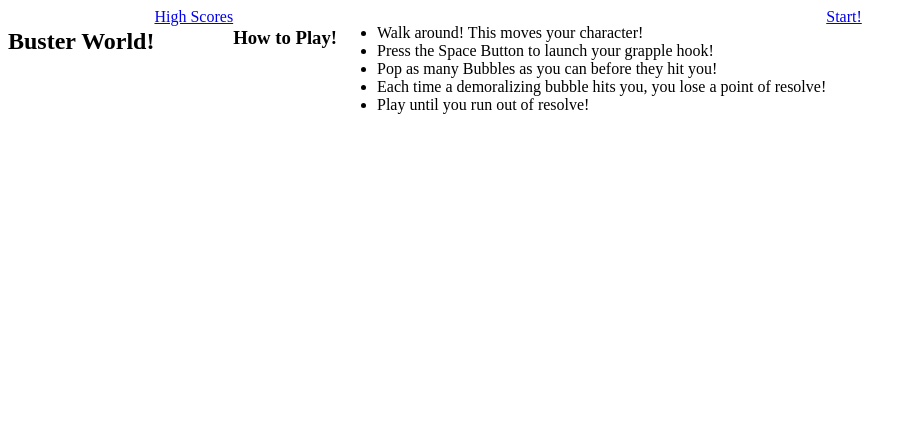
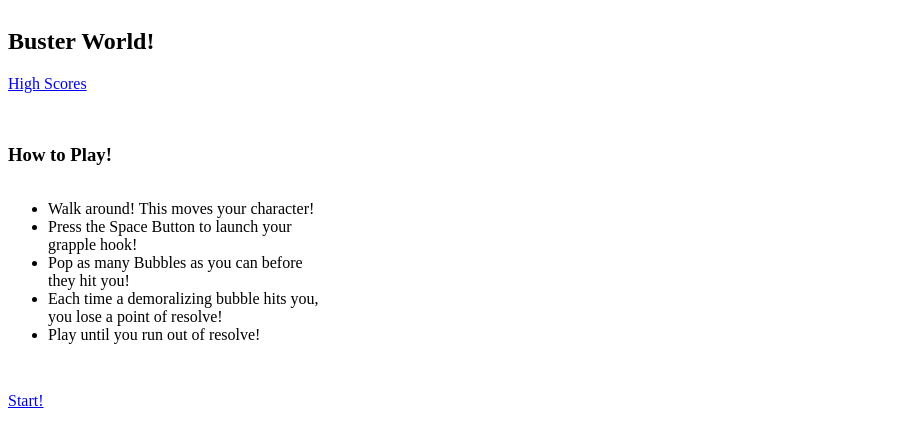
Before and after one commit to Kaylotura/buster-world, a Django app: page / in a window 1280 px wide. Shown: the top 447 px of the page, without its empty margins (0-915 px from the left). Run offline with Django 3.2, Linux system fonts and the light colour scheme.

Commit message:
working on game page css

```diff
--- a/buster_world/static/buster_world/style.css
+++ b/buster_world/static/buster_world/style.css
@@ -1,10 +1,5 @@
-.invisible {
-  display: none;
-}
-
 #map {
   height: 480px;
-  width: 320px;
   position:absolute;
   z-index: 0; /* Set z-index to 0 as it will be on a layer below the contact form */
 }
@@ -14,6 +9,10 @@
   z-index: 1; /* The z-index should be higher than Google Maps */
 }
 
+.invisible {
+  display: none;
+}
+
 .top-ten {
 font-size: 14;
 font-weight: bold;
@@ -21,4 +20,20 @@ font-weight: bold;
 
 body {
   display: flex;
+  flex-direction: column;
+  width: 320px;
 }
+
+h2 {
+  align-items: center;
+  justify-content: center;
+}
+
+nav {
+  flex-direction: row;
+  align-items: center;
+}
+
+a {
+  flex: 1;
+}
```
